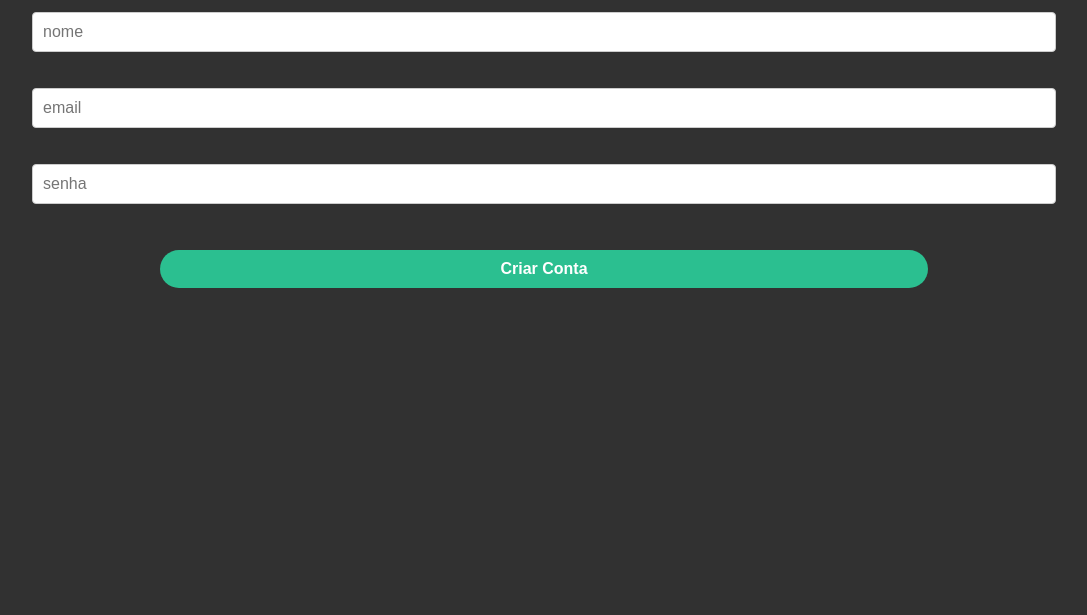
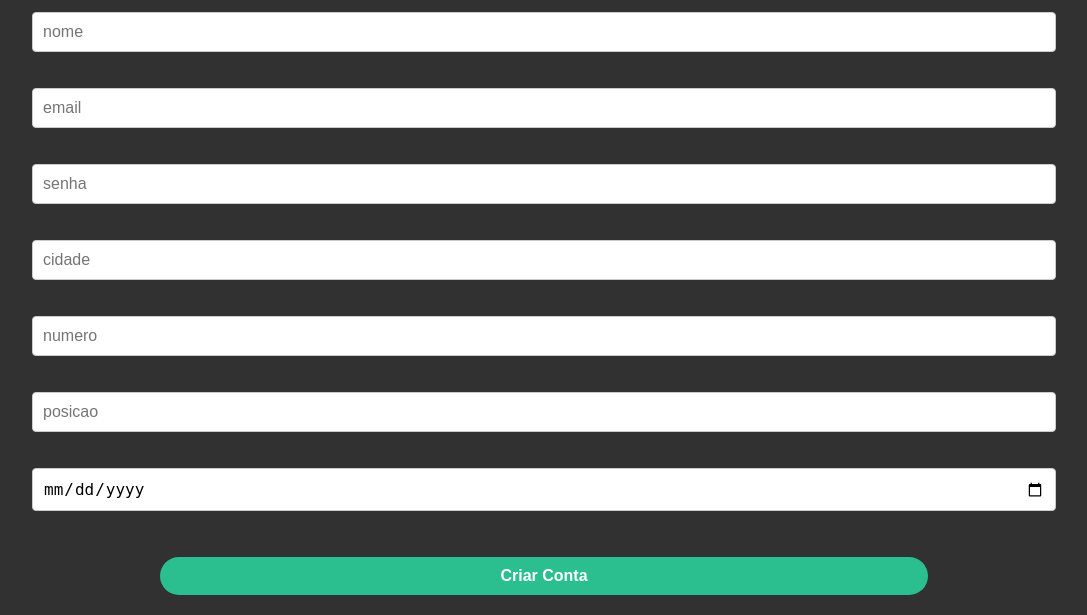
Before and after one commit to gabrielfalce/futebol, a Flask app: page / in a window 1280 px wide. Shown: the part 514-1129 px from the top of the page, without its empty margins (96-1183 px from the left). Before the commit the page ends 802 px from the top, so only its background shows below. Run offline with Flask 3, Linux system fonts and the light colour scheme.

Commit message:
Update cadastrar.html

```diff
--- a/templates/cadastrar.html
+++ b/templates/cadastrar.html
@@ -13,6 +13,10 @@
         <input placeholder="nome" type="text" id="nome" name="nome" required>
         <input placeholder="email" type="email" id="email" name="email" required>
         <input placeholder="senha" type="password" id="senha" name="senha" required>
+        <input placeholder="cidade" type="text" id="cidade" name="cidade" required>
+        <input placeholder="numero" type="number" id="numero" name="numero" required>
+        <input placeholder="posicao" type="text" id="posicao" name="posicao" required>
+        <input placeholder="nascimento (DD/MM/AAAA)" type="date" id="nascimento" name="nascimento" required>
         <button type="submit">Criar Conta</button>
     </form>
 </body>
```
